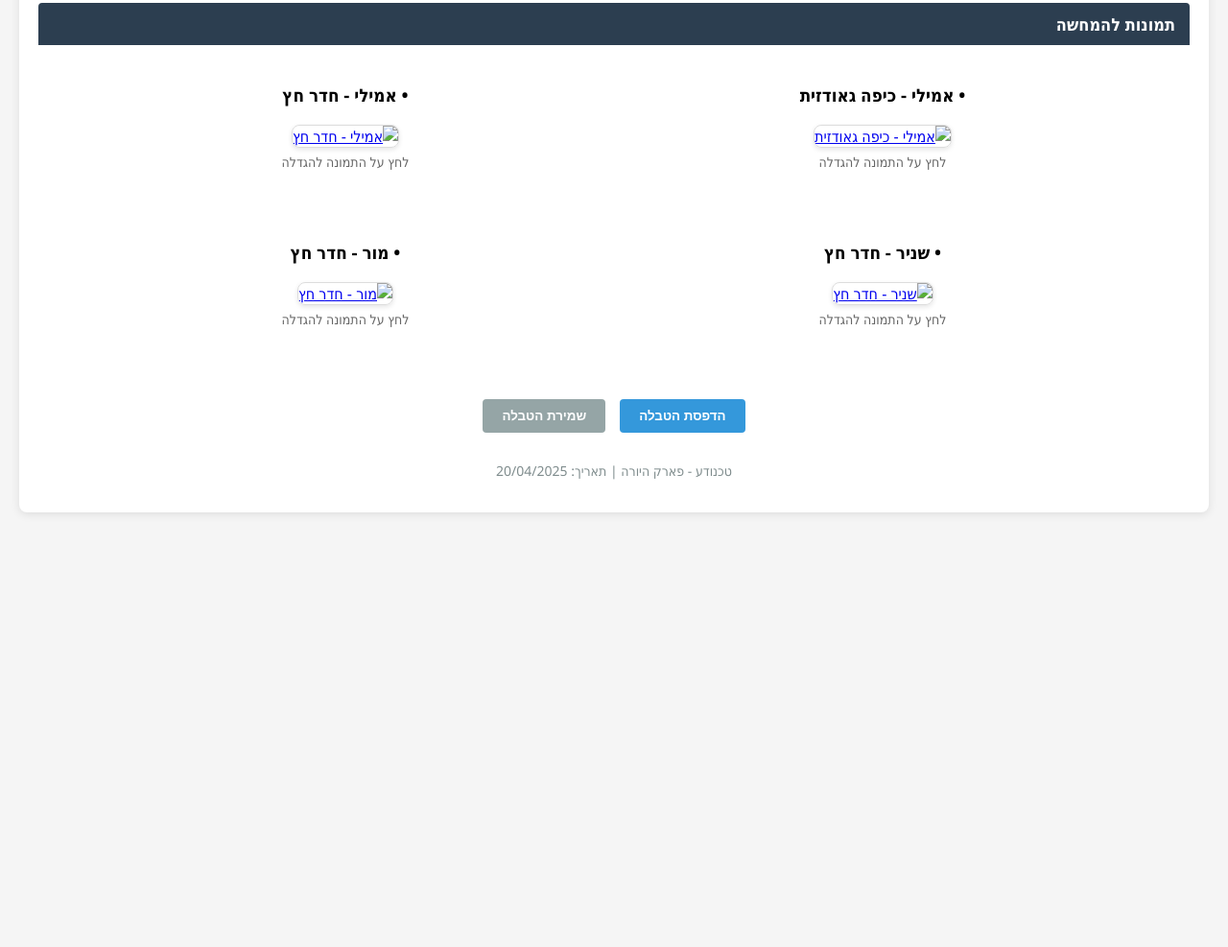
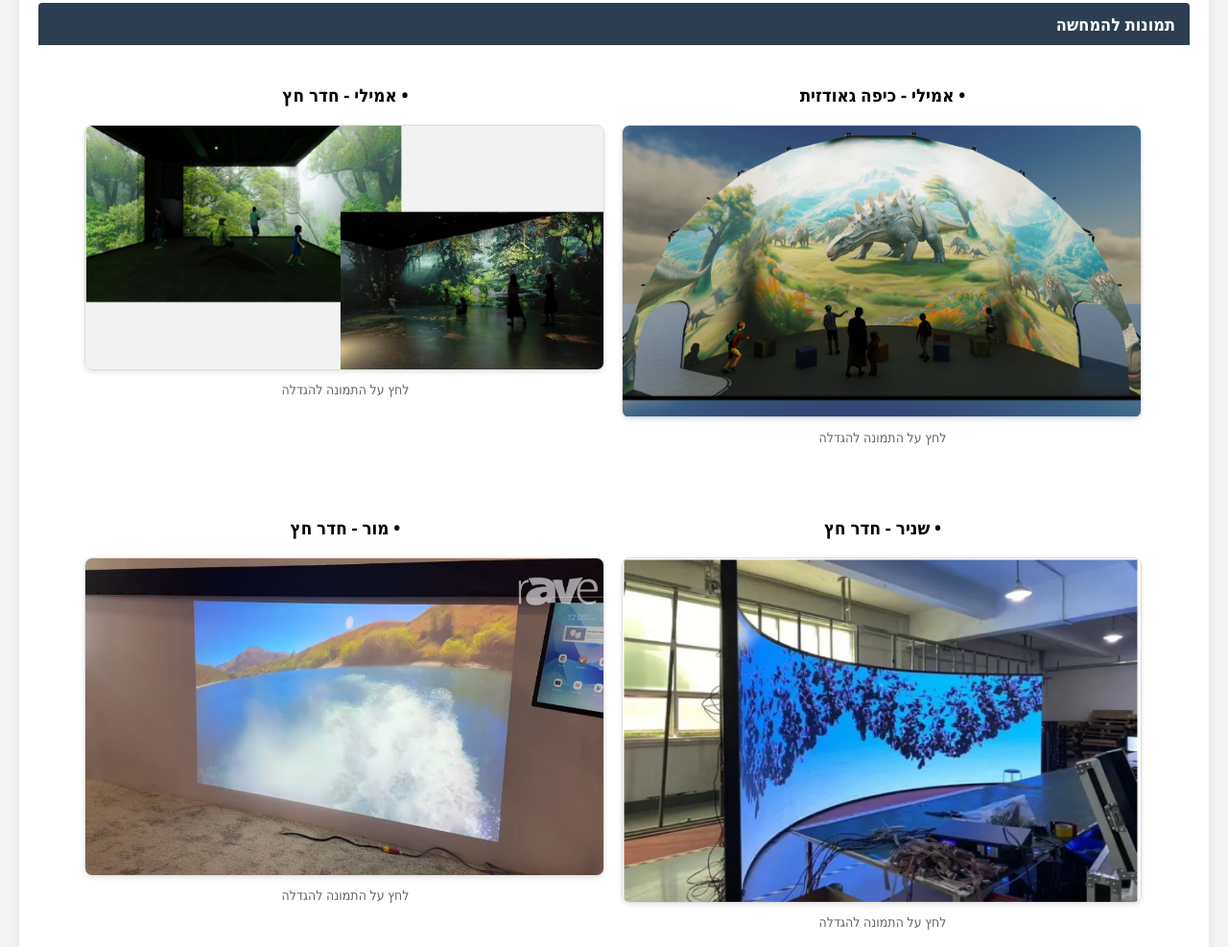
Before and after one commit to snirsnir/jurassic, a plain HTML site: page index.html in a window 1280 px wide. Shown: the part 819-1806 px from the top of the page at 96% size. Before the commit the page ends 1373 px from the top, so only its background shows below. Drawn offline with Linux system fonts and the light colour scheme.

Commit message:
Update index.html

```diff
--- a/index.html
+++ b/index.html
@@ -241,29 +241,29 @@
             <div style="display: flex; flex-wrap: wrap; gap: 20px; justify-content: center; margin: 20px 0;">
                 <div style="text-align: center; flex-basis: 45%; margin-bottom: 20px;">
                     <h3>• אמילי - כיפה גאודזית</h3>
-                    <a href="#" onclick="openImageModal('emilyC.jpg'); return false;">
-                        <img src="emilyC.jpg" alt="אמילי - כיפה גאודזית" style="max-width: 100%; height: auto; border-radius: 8px; border: 1px solid #ddd; box-shadow: 0 2px 5px rgba(0,0,0,0.1);">
+                    <a href="#" onclick="openImageModal('emilyC.png'); return false;">
+                        <img src="emilyC.png" alt="אמילי - כיפה גאודזית" style="max-width: 100%; height: auto; border-radius: 8px; border: 1px solid #ddd; box-shadow: 0 2px 5px rgba(0,0,0,0.1);">
                     </a>
                     <p style="margin-top: 5px; color: #666; font-size: 14px;">לחץ על התמונה להגדלה</p>
                 </div>
                 <div style="text-align: center; flex-basis: 45%; margin-bottom: 20px;">
                     <h3>• אמילי - חדר חץ</h3>
-                    <a href="#" onclick="openImageModal('emilyH.jpg'); return false;">
-                        <img src="emilyH.jpg" alt="אמילי - חדר חץ" style="max-width: 100%; height: auto; border-radius: 8px; border: 1px solid #ddd; box-shadow: 0 2px 5px rgba(0,0,0,0.1);">
+                    <a href="#" onclick="openImageModal('emilyH.png'); return false;">
+                        <img src="emilyH.png" alt="אמילי - חדר חץ" style="max-width: 100%; height: auto; border-radius: 8px; border: 1px solid #ddd; box-shadow: 0 2px 5px rgba(0,0,0,0.1);">
                     </a>
                     <p style="margin-top: 5px; color: #666; font-size: 14px;">לחץ על התמונה להגדלה</p>
                 </div>
                 <div style="text-align: center; flex-basis: 45%; margin-bottom: 20px;">
                     <h3>• שניר - חדר חץ</h3>
-                    <a href="#" onclick="openImageModal('snir.jpg'); return false;">
-                        <img src="snir.jpg" alt="שניר - חדר חץ" style="max-width: 100%; height: auto; border-radius: 8px; border: 1px solid #ddd; box-shadow: 0 2px 5px rgba(0,0,0,0.1);">
+                    <a href="#" onclick="openImageModal('snir.png'); return false;">
+                        <img src="snir.png" alt="שניר - חדר חץ" style="max-width: 100%; height: auto; border-radius: 8px; border: 1px solid #ddd; box-shadow: 0 2px 5px rgba(0,0,0,0.1);">
                     </a>
                     <p style="margin-top: 5px; color: #666; font-size: 14px;">לחץ על התמונה להגדלה</p>
                 </div>
                 <div style="text-align: center; flex-basis: 45%; margin-bottom: 20px;">
                     <h3>• מור - חדר חץ</h3>
-                    <a href="#" onclick="openImageModal('mor.jpg'); return false;">
-                        <img src="mor.jpg" alt="מור - חדר חץ" style="max-width: 100%; height: auto; border-radius: 8px; border: 1px solid #ddd; box-shadow: 0 2px 5px rgba(0,0,0,0.1);">
+                    <a href="#" onclick="openImageModal('mor.png'); return false;">
+                        <img src="mor.png" alt="מור - חדר חץ" style="max-width: 100%; height: auto; border-radius: 8px; border: 1px solid #ddd; box-shadow: 0 2px 5px rgba(0,0,0,0.1);">
                     </a>
                     <p style="margin-top: 5px; color: #666; font-size: 14px;">לחץ על התמונה להגדלה</p>
                 </div>
```
